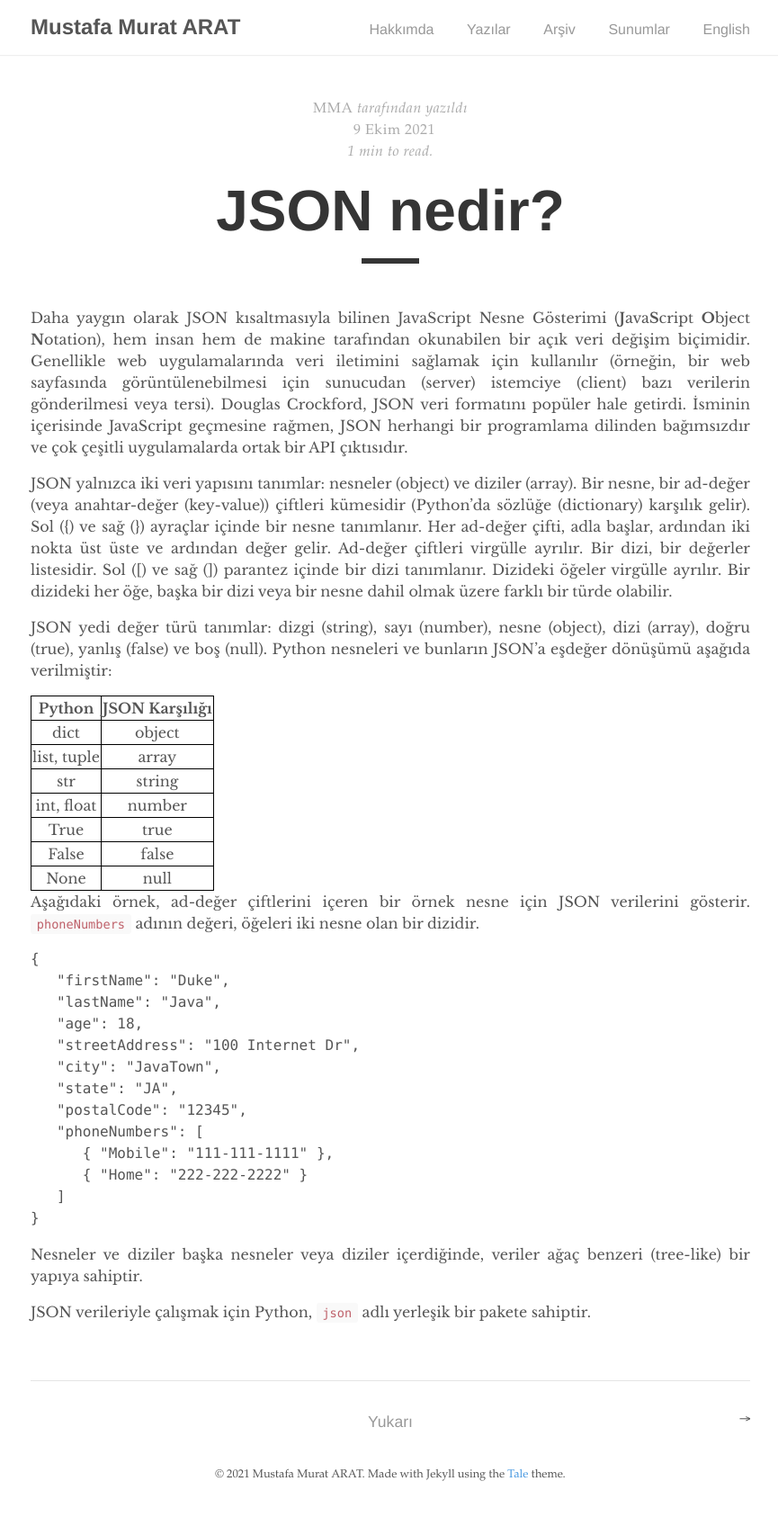
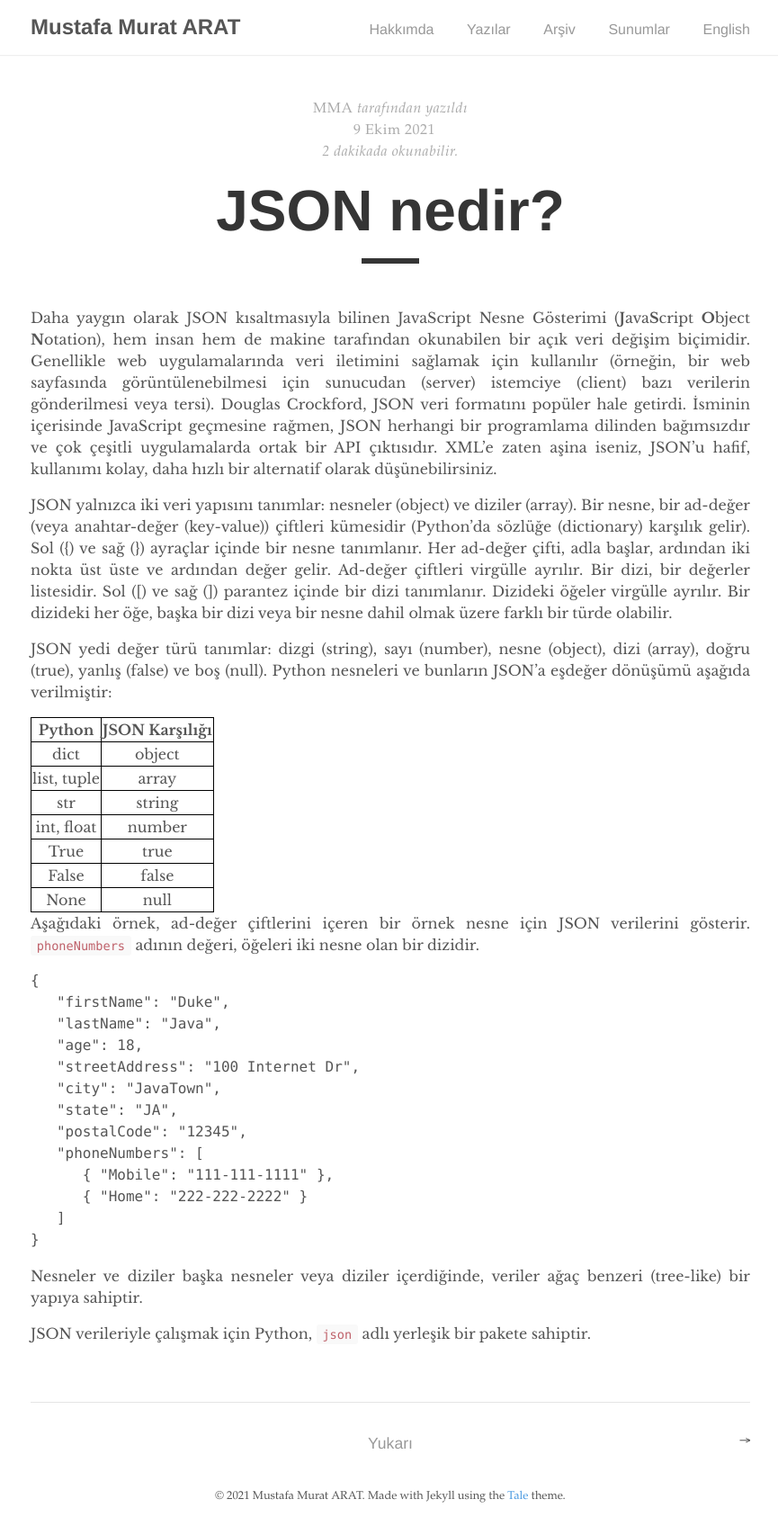
Before and after one commit to mmuratarat/turkish, a Jekyll site: the page built from _posts/2021-10-09-JSON_format.md, in a window 1280 px wide. Shown: the whole page at 90% size, without its empty margins (206-1071 px from the left). Built offline with Jekyll 4.4.1, drawn with Linux system fonts in a browser that asks for light colours; comment, search, counter and statistics services are not loaded; before the commit the page ends 1682 px from its top, so only the background shows below that.

Commit message:
Update 2021-10-09-JSON_format.md

```diff
--- a/_posts/2021-10-09-JSON_format.md
+++ b/_posts/2021-10-09-JSON_format.md
@@ -5,7 +5,7 @@ author: "MMA"
 comments: true
 ---
 
-Daha yaygın olarak JSON kısaltmasıyla bilinen JavaScript Nesne Gösterimi (**J**ava**S**cript **O**bject **N**otation), hem insan hem de makine tarafından okunabilen bir açık veri değişim biçimidir. Genellikle web uygulamalarında veri iletimini sağlamak için kullanılır (örneğin, bir web sayfasında görüntülenebilmesi için sunucudan (server) istemciye (client) bazı verilerin gönderilmesi veya tersi). Douglas Crockford, JSON veri formatını popüler hale getirdi. İsminin içerisinde JavaScript geçmesine rağmen, JSON herhangi bir programlama dilinden bağımsızdır ve çok çeşitli uygulamalarda ortak bir API çıktısıdır.
+Daha yaygın olarak JSON kısaltmasıyla bilinen JavaScript Nesne Gösterimi (**J**ava**S**cript **O**bject **N**otation), hem insan hem de makine tarafından okunabilen bir açık veri değişim biçimidir. Genellikle web uygulamalarında veri iletimini sağlamak için kullanılır (örneğin, bir web sayfasında görüntülenebilmesi için sunucudan (server) istemciye (client) bazı verilerin gönderilmesi veya tersi). Douglas Crockford, JSON veri formatını popüler hale getirdi. İsminin içerisinde JavaScript geçmesine rağmen, JSON herhangi bir programlama dilinden bağımsızdır ve çok çeşitli uygulamalarda ortak bir API çıktısıdır. XML'e zaten aşina iseniz, JSON'u hafif, kullanımı kolay, daha hızlı bir alternatif olarak düşünebilirsiniz.
 
 JSON yalnızca iki veri yapısını tanımlar: nesneler (object) ve diziler (array). Bir nesne, bir ad-değer (veya anahtar-değer (key-value)) çiftleri kümesidir (Python'da sözlüğe (dictionary) karşılık gelir). Sol ({) ve sağ (}) ayraçlar içinde bir nesne tanımlanır. Her ad-değer çifti, adla başlar, ardından iki nokta üst üste ve ardından değer gelir. Ad-değer çiftleri virgülle ayrılır. Bir dizi, bir değerler listesidir. Sol ([) ve sağ (]) parantez içinde bir dizi tanımlanır. Dizideki öğeler virgülle ayrılır. Bir dizideki her öğe, başka bir dizi veya bir nesne dahil olmak üzere farklı bir türde olabilir.
 
```
